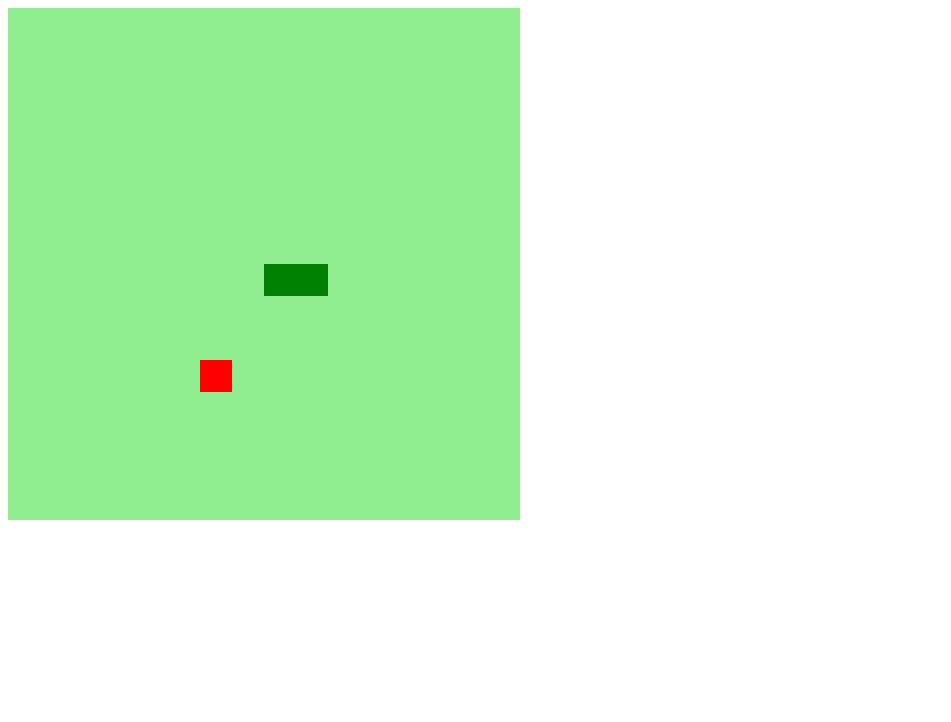
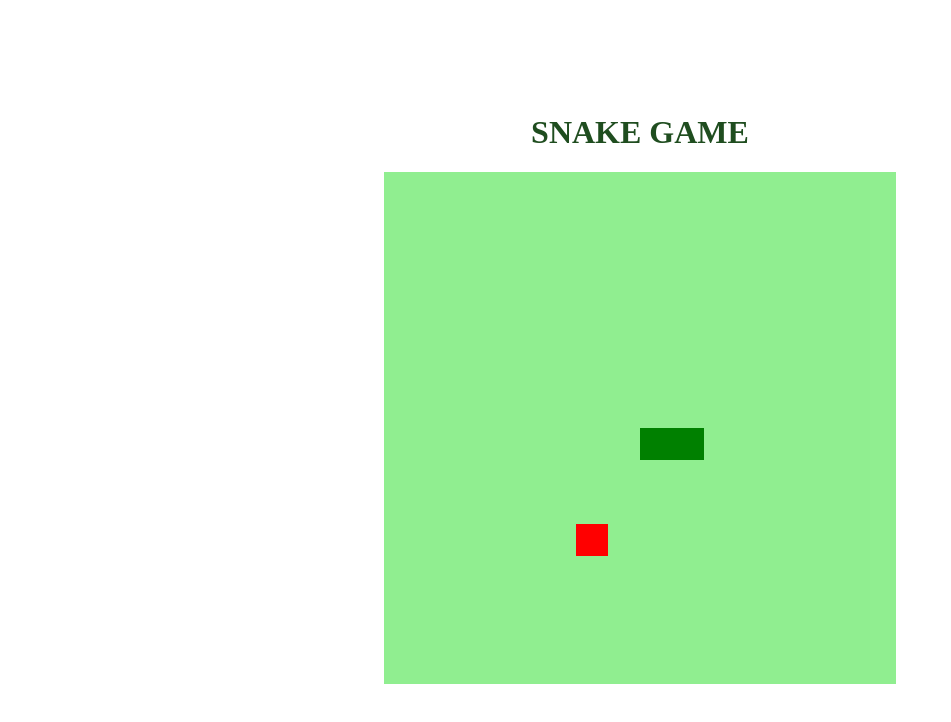
Before and after one commit to thiagolimacg/recriando-jogo-da-cobrinha-com-javascript, a plain HTML site: page index.html in a window 1280 px wide. Shown: the whole page, without its empty margins (0-951 px from the left). Drawn offline with Linux system fonts and the light colour scheme.

Commit message:
Aplicando css no body

```diff
--- a/css/styles.css
+++ b/css/styles.css
@@ -0,0 +1,9 @@
+body {
+    height: 95vh;
+    width: 95;
+    display: flex;
+    justify-content: center;
+    align-items: center;
+    flex-direction: column;
+    color: rgb(31, 77, 31);
+}
--- a/index.html
+++ b/index.html
@@ -9,6 +9,7 @@
     <script defer src="js/scripts.js"></script>
 </head>
 <body>
+    <h1>SNAKE GAME</h1>
     <canvas id="snake" width="512" height="512"></canvas>
 </body>
 </html>
```
